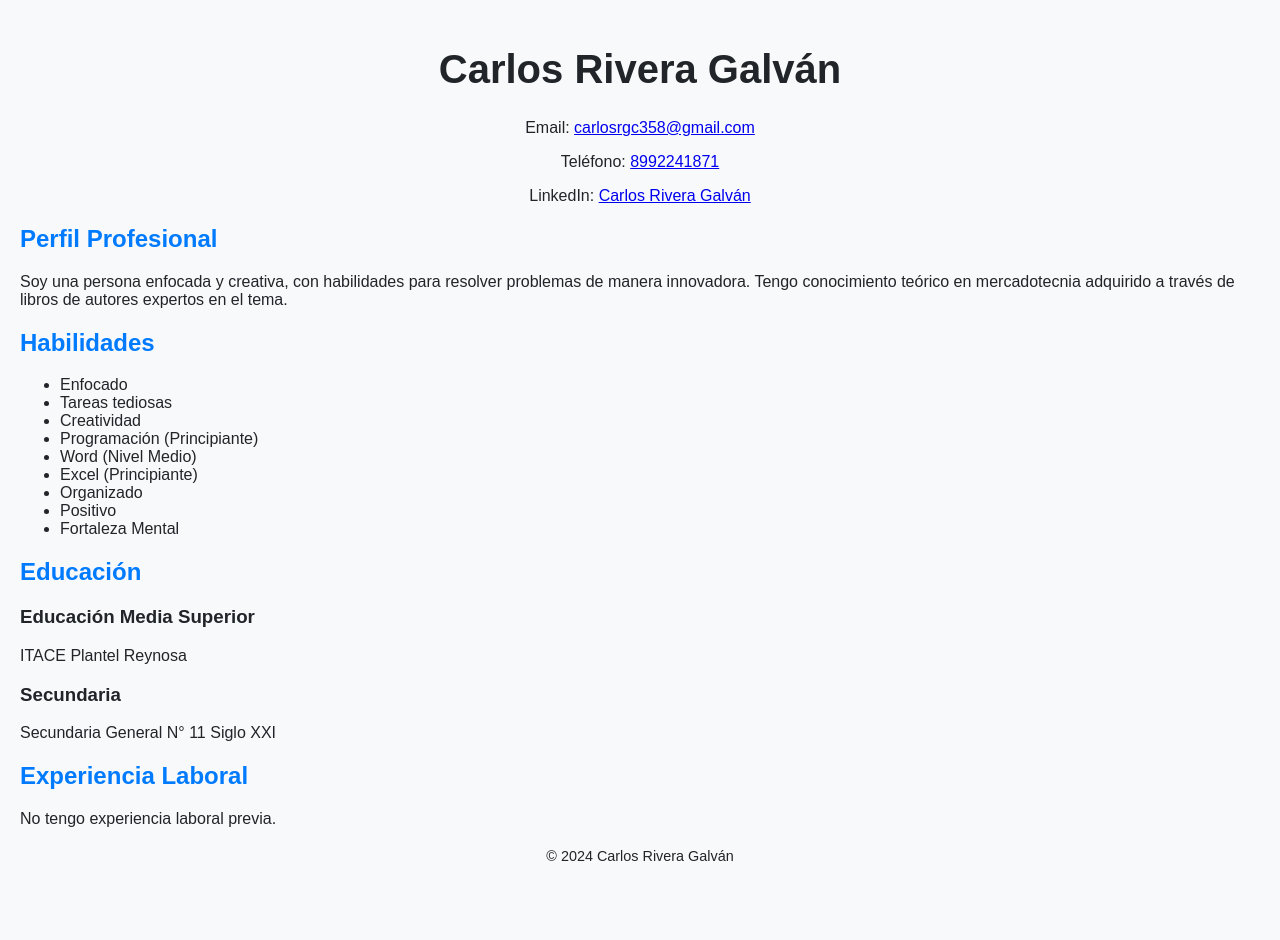
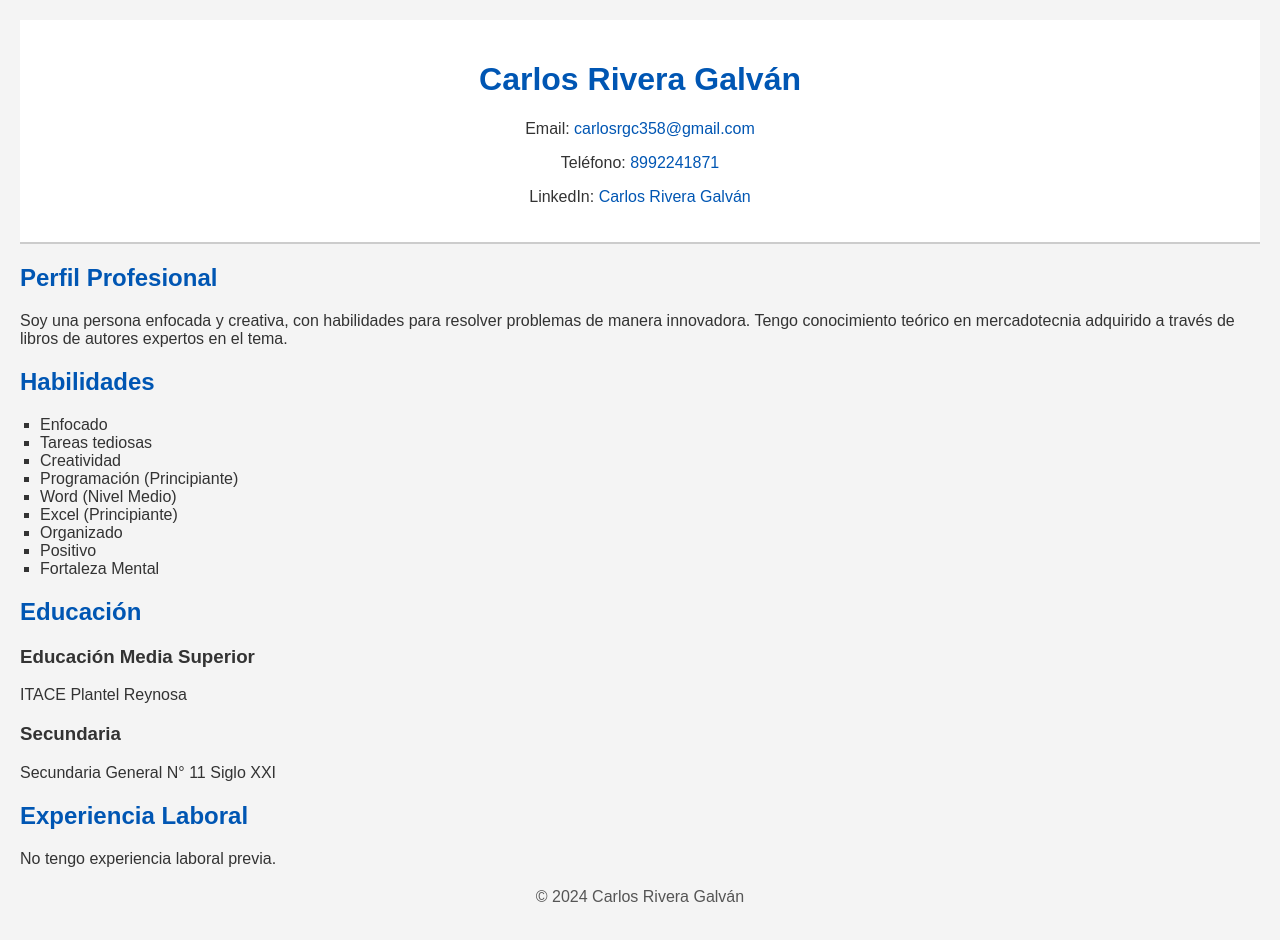
Before and after one commit to Carlosrivera358/Curriculum, a plain HTML site: page index.html in a window 1280 px wide. Before the commit the page ends 899 px from the top, so only its background shows below. Drawn offline with Linux system fonts and the light colour scheme.

Commit message:
Actualizar styles.css
y

```diff
--- a/styles.css
+++ b/styles.css
@@ -1,33 +1,42 @@
-/* styles.css */
-
 body {
     font-family: Arial, sans-serif;
-    background-color: #f8f9fa; /* Color de fondo claro */
-    color: #212529; /* Color del texto */
+    background-color: #f4f4f4;
+    color: #333;
     margin: 0;
     padding: 20px;
 }
 
 header {
-    text-align: center; /* Centrar el texto del encabezado */
-    margin-bottom: 20px; /* Espacio debajo del encabezado */
+    text-align: center;
+    background-color: #fff;
+    padding: 20px;
+    border-bottom: 2px solid #ccc;
 }
 
-h1 {
-    font-size: 2.5em; /* Tamaño del encabezado principal */
+h1, h2 {
+    color: #0056b3;
 }
 
-h2 {
-    color: #007bff; /* Color azul para subtítulos */
-    margin-top: 20px; /* Espacio arriba de los subtítulos */
+ul {
+    list-style-type: square;
+    padding-left: 20px;
+}
+
+footer {
+    text-align: center;
+    margin-top: 20px;
+    color: #555;
 }
 
 section {
-    margin-bottom: 20px; /* Espacio debajo de cada sección */
+    margin-bottom: 20px;
 }
 
-footer {
-    text-align: center; /* Centrar el texto del pie de página */
-    margin-top: 20px; /* Espacio arriba del pie de página */
-    font-size: 0.9em; /* Tamaño de fuente más pequeño para el pie de página */
+a {
+    color: #0056b3;
+    text-decoration: none;
 }
+
+a:hover {
+    text-decoration: underline;
+}
```
